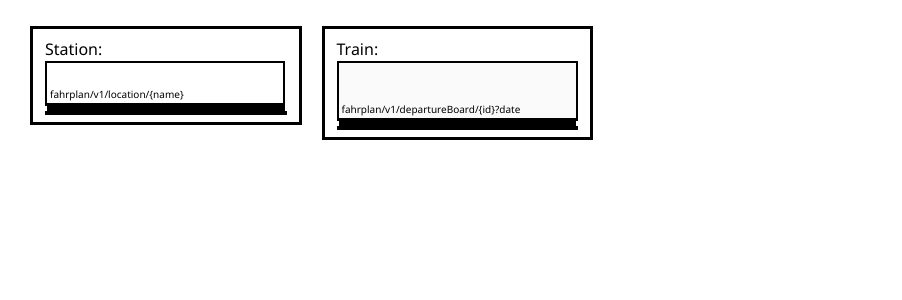
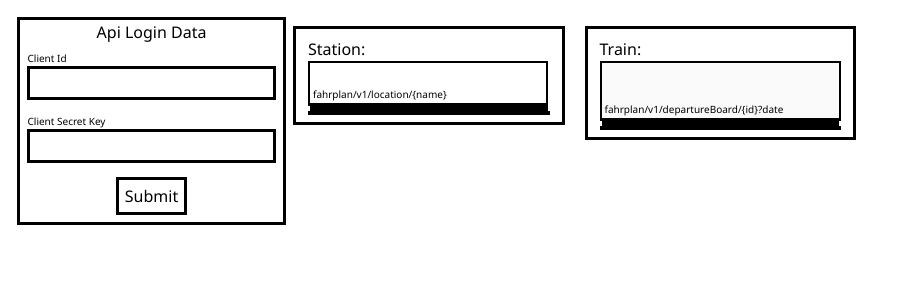
Before and after one commit to JanEuster/db-train-info, a Nuxt app: page / in a window 1280 px wide. Shown: the top 300 px of the page, without its empty margins (0-902 px from the left). Built offline with nearby package versions, Linux system fonts and the light colour scheme.

Commit message:
simple api login thing without functionality

```diff
--- /dev/null
+++ b/components/ApiLogin.vue
@@ -0,0 +1,55 @@
+<template>
+  <div class="api-login-wrapper">
+    <span>Api Login Data</span>
+
+    <label for="api-client-id">Client Id</label>
+    <input id="api-client-id" />
+    <label for="api-secret-key">Client Secret Key</label>
+    <input type="password" id="api-secret-key" />
+    <button id="api-submit">Submit</button>
+  </div>
+</template>
+
+<script lang="ts">
+export default {};
+</script>
+
+<style lang="scss">
+.active {
+  cursor: pointer;
+  background: greenyellow;
+}
+.api-login-wrapper {
+  display: flex;
+  flex-direction: column;
+  align-items: center;
+  outline: 3px solid black;
+  min-width: 120px;
+  min-height: 120px;
+  transition: all 0.5s ease-out;
+
+  label {
+    font-size: 10px;
+    margin-left: 15px;
+    margin-top: 7px;
+    margin-bottom: -7px;
+    text-align: left;
+    width: 100%;
+  }
+  input {
+    height: 28px;
+  }
+  input,
+  button {
+    outline: 3px solid black;
+    background-color: white;
+    color: black;
+    padding: 4px 6px;
+    margin: 10px;
+  }
+  button:hover {
+    background-color: black;
+    color: white;
+  }
+}
+</style>
--- a/pages/index.vue
+++ b/pages/index.vue
@@ -3,6 +3,7 @@ import Vue, { ref } from "vue";
 import { format } from "date-fns";
 import QueryFieldStation from "@/components/queryFieldStation.vue";
 import QueryFieldTrain from "@/components/queryFieldTrain.vue";
+import ApiLogin from "@/components/ApiLogin.vue";
 import JourneyDetails from "~/components/journeyDetails/journeyDetails.vue";
 import { Station, TrainWithDetails } from "~/components/types";
 import DepartureList from "~/components/departureList.vue";
@@ -64,6 +65,7 @@ export default Vue.extend({
 
 <template>
   <div class="app">
+    <ApiLogin />
     <div class="query-wrapper">
       <div class="query-row">
         <QueryFieldStation @station-result="setStation($event)" />
```
